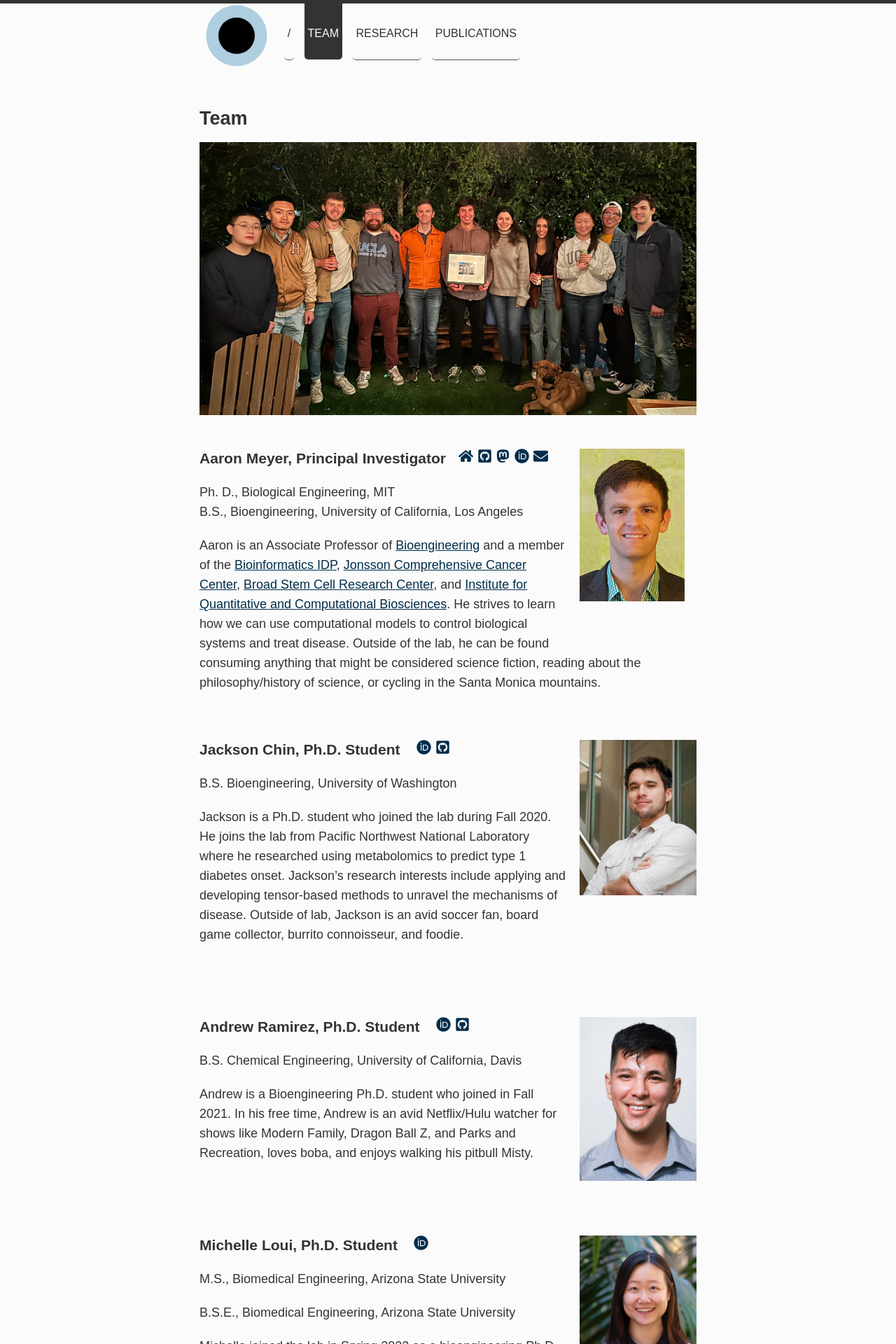
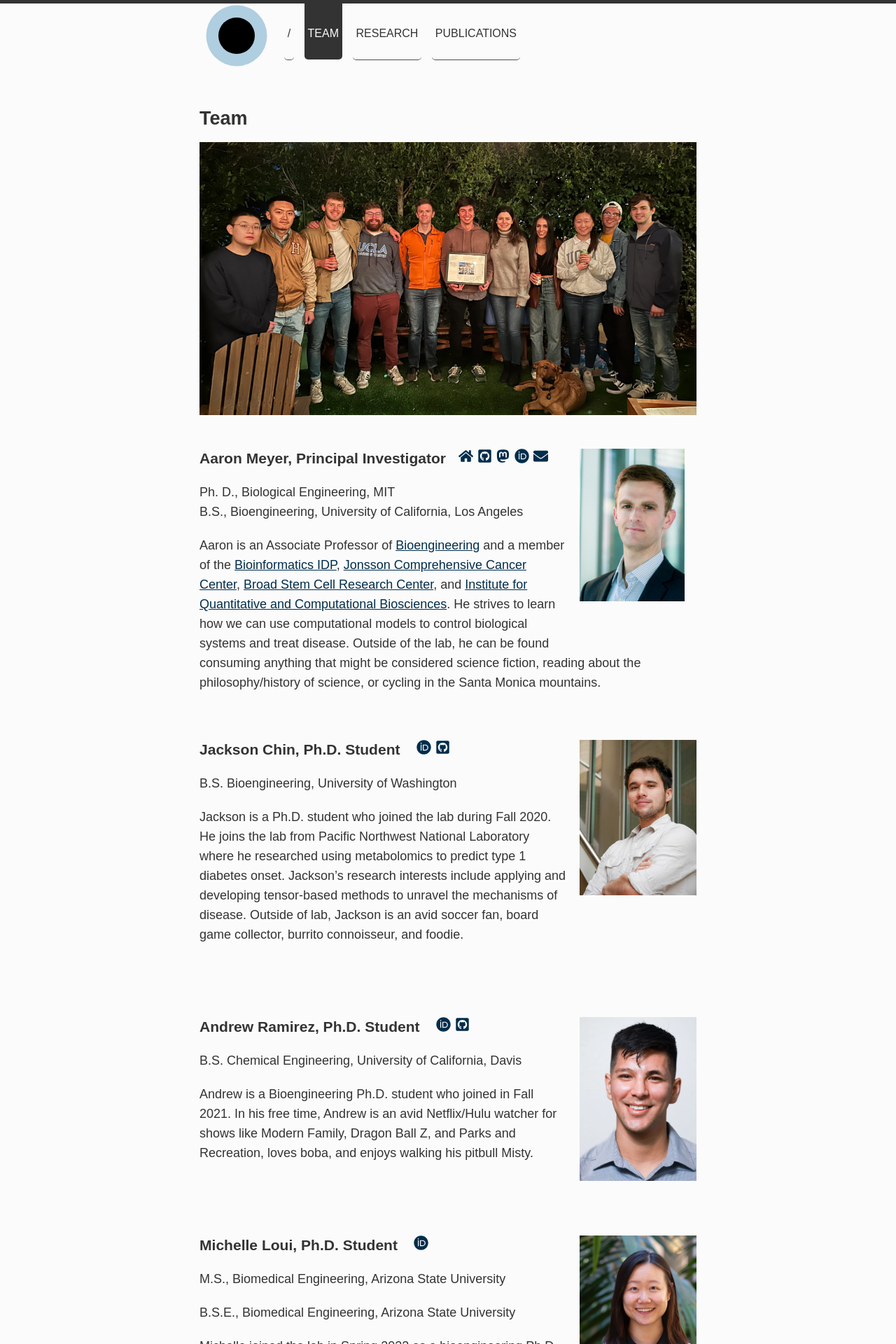
Before and after one commit to meyer-lab/asmlab.org, a Jekyll site: the page built from team/index.md, in a window 1280 px wide. Shown: the top 1920 px of the page at 70% size. Built offline with Jekyll 4.4.1, drawn with Linux system fonts in a browser that asks for light colours; some web fonts are replaced.

Commit message:
Update photo

```diff
--- a/team/index.md
+++ b/team/index.md
@@ -4,7 +4,7 @@ title: Team
 ---
 <img src="/public/photos/group2023.webp" width="100%" alt="Group photo from Marc's defense celebration." class="center" />
 
-<div class="span_3 right"><img src="/public/photos/aaron.jpg" width="150px" alt="Aaron's photo" /></div>
+<div class="span_3 right"><img src="/public/photos/ameyer.webp" width="150px" alt="Aaron's photo" /></div>
 
 ### Aaron Meyer, Principal Investigator&nbsp;&nbsp;&nbsp;<a href="https://ameyer.me"><svg class="svg-icon"><use xlink:href="#fa-home"></use></svg></a> <a href="https://github.com/aarmey"><svg class="svg-icon"><use xlink:href="#fa-github"></use></svg></a> <a href="https://mstdn.science/@aarmey"><svg class="svg-icon"><use xlink:href="#fa-mastadon"></use></svg></a> <a href="https://orcid.org/0000-0003-4513-1840"><svg class="svg-icon"><use xlink:href="#fa-orcid"></use></svg></a> <a href="mailto:ameyer@ucla.edu"><svg class="svg-icon"><use xlink:href="#fa-envelope"></use></svg></a>
 Ph. D., Biological Engineering, MIT
```
Also changed, not shown: public/photos/ameyer.webp (added).
